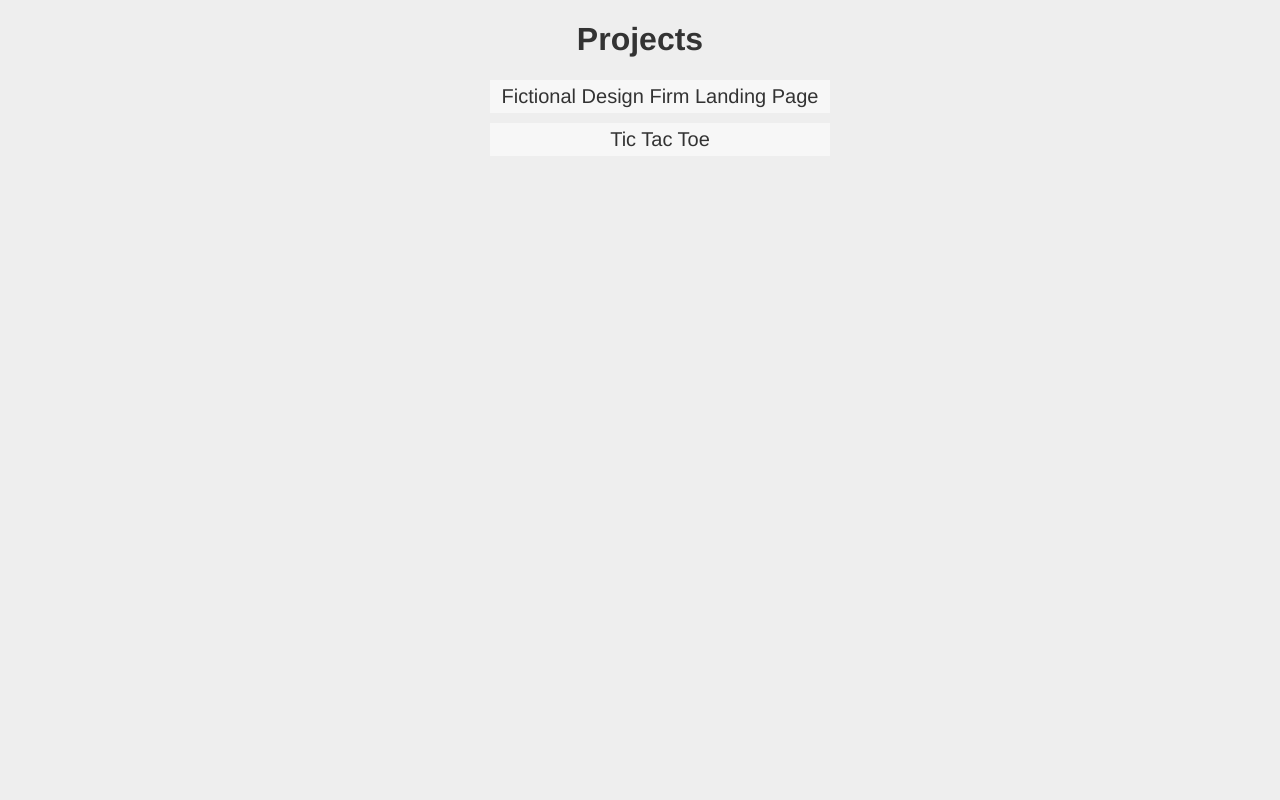
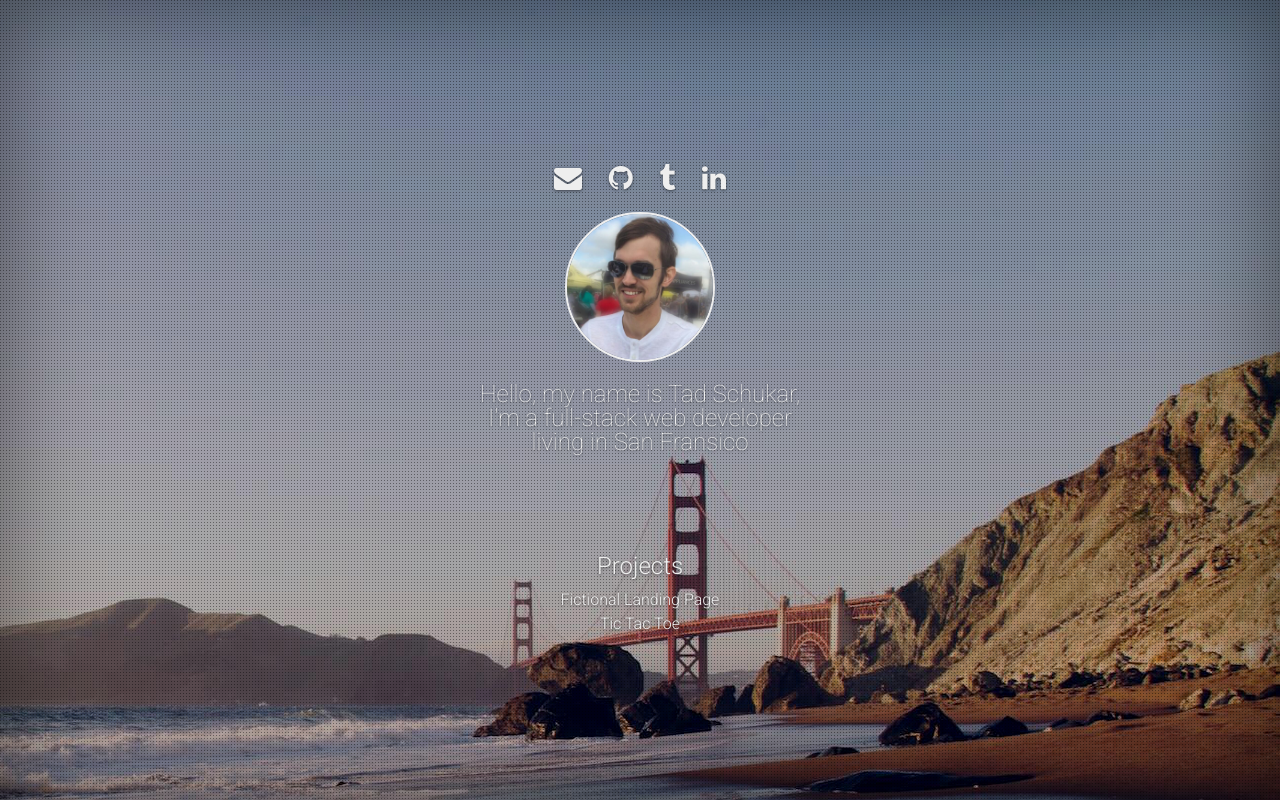
Before and after one commit to shoecar/shoecar.github.io, a plain HTML site: page index.html in a window 1280 px wide. Drawn offline with nearby package versions, Linux system fonts and the light colour scheme.

Commit message:
major overhaul

```diff
--- a/css/styles.css
+++ b/css/styles.css
@@ -1,45 +1,111 @@
-* {
-  font-family: Helvetica;
-  background-color: #eee;
-  color: #333;
-}
-
-ul {
-  list-style-type: none;
-}
-
 a {
-  text-decoration: none;
-  color: #333;
-  display: block;
-  background-color: #f7f7f7;
-  padding: 5px;
-  text-align: center;
-}
-
-a:visited {
-  color: #333;
+  color: #eee;
 }
 
 a:hover {
-  background-color: lightblue;
+  color: #aaa;
+  text-decoration: none;
 }
 
-.project-wrapper {
-  width: 400px;
-  margin: 0 auto;
-  position: relative;
+html,
+body {
+  height: 100%;
+}
+body {
+  font-family: 'Roboto', sans-serif;
+  font-weight: 100;
+  font-size: 24px;
+  line-height: 100%;
+  color: #eee;
+  text-align: center;
+  text-shadow: 0 1px 3px rgba(0,0,0,.5);
 }
 
-.project-wrapper h1 {
-  text-align: center;
+.bg-overlay {
+	background: transparent url('../img/overlay.png');
+	z-index: -1;
+	position: fixed;
+	width: 100%;
+	height: 100%;
+}
+
+.bg {
+	position: fixed;
+	top: 0%;
+  right: 0%;
+  min-width: 100%;
+  min-height: 100%;
+  z-index: -2;
+}
+
+.social {
+  font-size: 28px;
+}
+
+.social a {
+  margin: 10px;
+}
+
+.description {
+  margin: 20px 0;
+}
+
+.portrait {
+  width: 150px;
+  height: 150px;
+  border: 2px solid #eee;
+  -webkit-filter: grayscale(0%);
+  filter: grayscale(0%);
+  margin-bottom: 20px;
+  transition: 2s ease;
+}
+
+.portrait:hover {
+  -webkit-filter: grayscale(100%);
+  filter: grayscale(100%);
+}
+
+.projects {
+  font-weight: 300;
+  margin-top: 100px;
 }
 
 .project-list {
-  font-size: 20px;
+  list-style-type: none;
+  color: #eee;
 }
 
-.project-list > li {
-  margin: 10px;
-  display:block;
+.project-list a {
+  font-size: 16px;
+  display: block;
 }
+
+/* Extra markup and styles for table-esque vertical and horizontal centering */
+.site-wrapper {
+  display: table;
+  width: 100%;
+  height: 100%; /* For at least Firefox */
+  min-height: 100%;
+  -webkit-box-shadow: inset 0 0 100px rgba(0,0,0,.5);
+          box-shadow: inset 0 0 100px rgba(0,0,0,.5);
+}
+.site-wrapper-inner {
+  display: table-cell;
+  vertical-align: top;
+}
+
+
+@media (min-width: 768px) {
+  .site-wrapper-inner {
+    vertical-align: middle;
+  }
+  .cover-container {
+    width: 100%; /* Must be percentage or pixels for horizontal alignment */
+  }
+}
+
+@media (min-width: 992px) {
+  .cover-container {
+    width: 700px;
+  }
+}
--- a/index.html
+++ b/index.html
@@ -1,12 +1,14 @@
-<!DOCTYPE html>
+<!-- <!DOCTYPE html>
 <html>
   <head>
     <meta charset="utf-8">
-    <link rel="shortcut icon" href="img/favicon2.ico" type="image/x-icon">
-    <link rel="icon" href="img/favicon2.ico" type="image/x-icon">
-    <link rel="stylesheet" href="css/styles.css">
+
+
+
 
     <title>Tad Schukar</title>
+
+    <script src="https://ajax.googleapis.com/ajax/libs/jquery/2.1.4/jquery.min.js"></script>
     <script type="text/javascript">
       var myWindow;
 
@@ -19,10 +21,67 @@
     <div class="project-wrapper">
       <h1>Projects</h1>
 
-      <ul class="project-list">
-        <li><a href="" onclick="openWin()">Fictional Design Firm Landing Page</a></li>
-        <li><a href="http://shoecar.github.io/tic-tac-toe/">Tic Tac Toe</a></li>
-      </ul>
+
     </div>
   </body>
+</html> -->
+
+
+<!DOCTYPE html>
+<html lang="en">
+  <head>
+    <meta charset="utf-8">
+    <meta http-equiv="X-UA-Compatible" content="IE=edge">
+    <meta name="viewport" content="width=device-width, initial-scale=1">
+    <meta name="description" content="My portfolio">
+    <meta name="author" content="Tad Schukar">
+
+    <title>Tad Schukar</title>
+
+    <!-- fonts -->
+<link href='http://fonts.googleapis.com/css?family=Roboto:400,100,300,500' rel='stylesheet' type='text/css'>    <link rel="stylesheet" href="https://maxcdn.bootstrapcdn.com/font-awesome/4.4.0/css/font-awesome.min.css">
+
+    <!-- favicon -->
+    <link rel="shortcut icon" href="img/favicon2.ico" type="image/x-icon">
+    <link rel="icon" href="img/favicon2.ico" type="image/x-icon">
+
+    <!-- css -->
+    <link rel="stylesheet" href="https://maxcdn.bootstrapcdn.com/bootstrap/3.3.5/css/bootstrap.min.css">
+    <link rel="stylesheet" href="css/styles.css">
+  </head>
+
+  <body>
+
+    <div class="site-wrapper">
+      <img src="img/goldengate-bg.jpg" alt="Skyview" class="bg"/>
+      <div class="bg-overlay"></div>
+      <div class="site-wrapper-inner">
+        <div class="social">
+          <a href="mailto:tschukar@gmail.com"><i class="fa fa-envelope"></i></a>
+          <a href="https://github.com/shoecar" target="_blank"><i class="fa fa-github"></i></a>
+          <a href="https://www.tumblr.com/blog/shoecar" target="_blank"><i class="fa fa-tumblr"></i></a>
+          <a href="#"><i class="fa fa-linkedin"></i></a>
+        </div>
+
+        <div class="description">
+          <img src="img/me.jpg" alt="Me!" class="portrait img-circle"/>
+          <p >Hello, my name is Tad Schukar,<br>
+            I'm a full-stack web developer<br>
+            living in San Fransico</p>
+        </div>
+
+        <div class="projects">
+          <p>Projects</p>
+          <div class="project-list">
+            <a href="" onclick="openWin()">Fictional Landing Page</a>
+            <a href="http://shoecar.github.io/tic-tac-toe/" target="_blank">Tic Tac Toe</a>
+          </div>
+        </div>
+      </div>
+    </div>
+
+    <!-- javascript -->
+    <script src="https://ajax.googleapis.com/ajax/libs/jquery/1.11.3/jquery.min.js"></script>
+    <script src="https://maxcdn.bootstrapcdn.com/bootstrap/3.3.5/js/bootstrap.min.js"></script>
+  </body>
 </html>
```
Also changed, not shown: img/goldengate-bg.jpg (added), img/me.jpg (added), img/me2.jpg (added), img/overlay.png (added), img/sky-bg.jpg (added), img/sky-mountain-bg.jpg (added).
